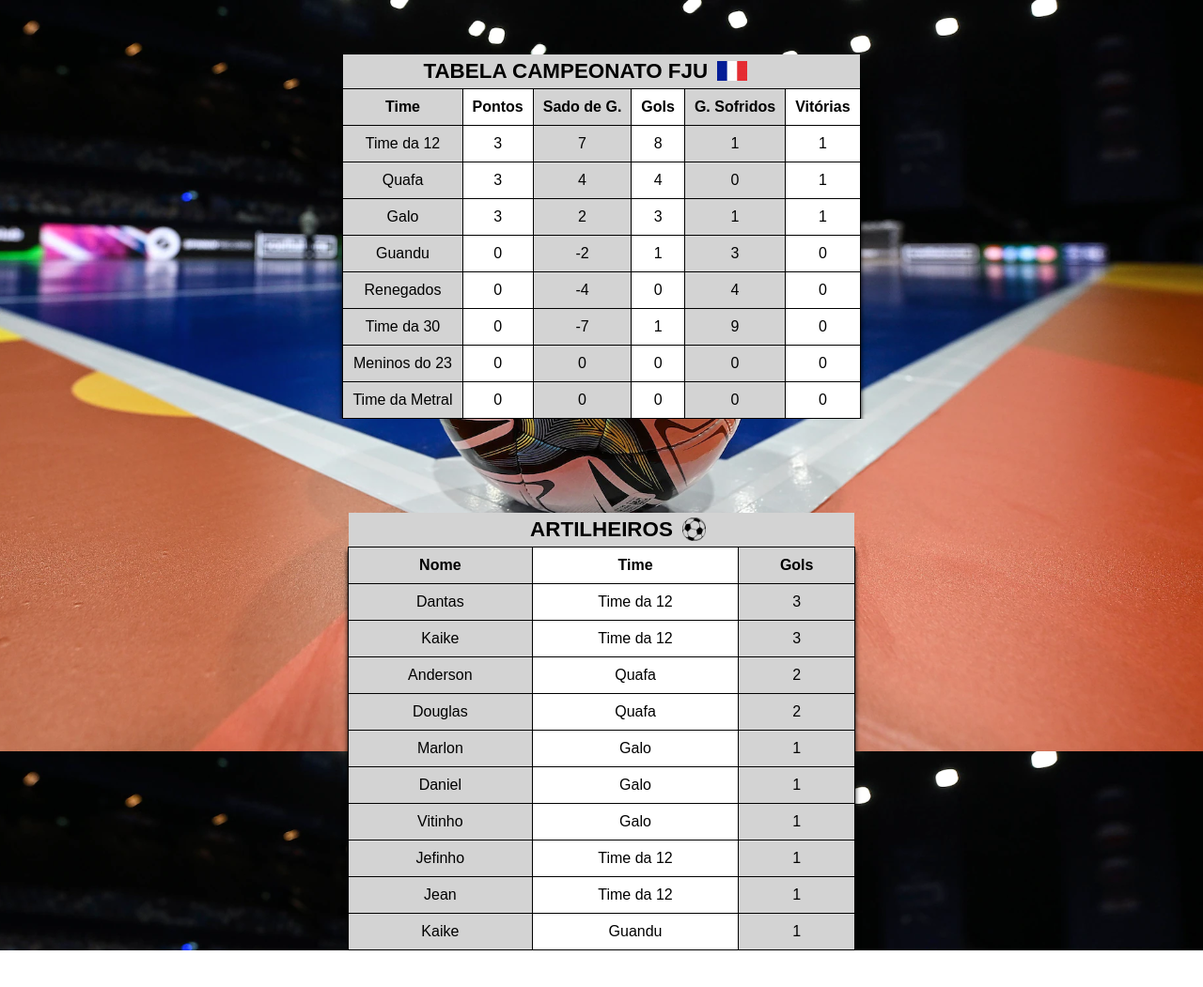
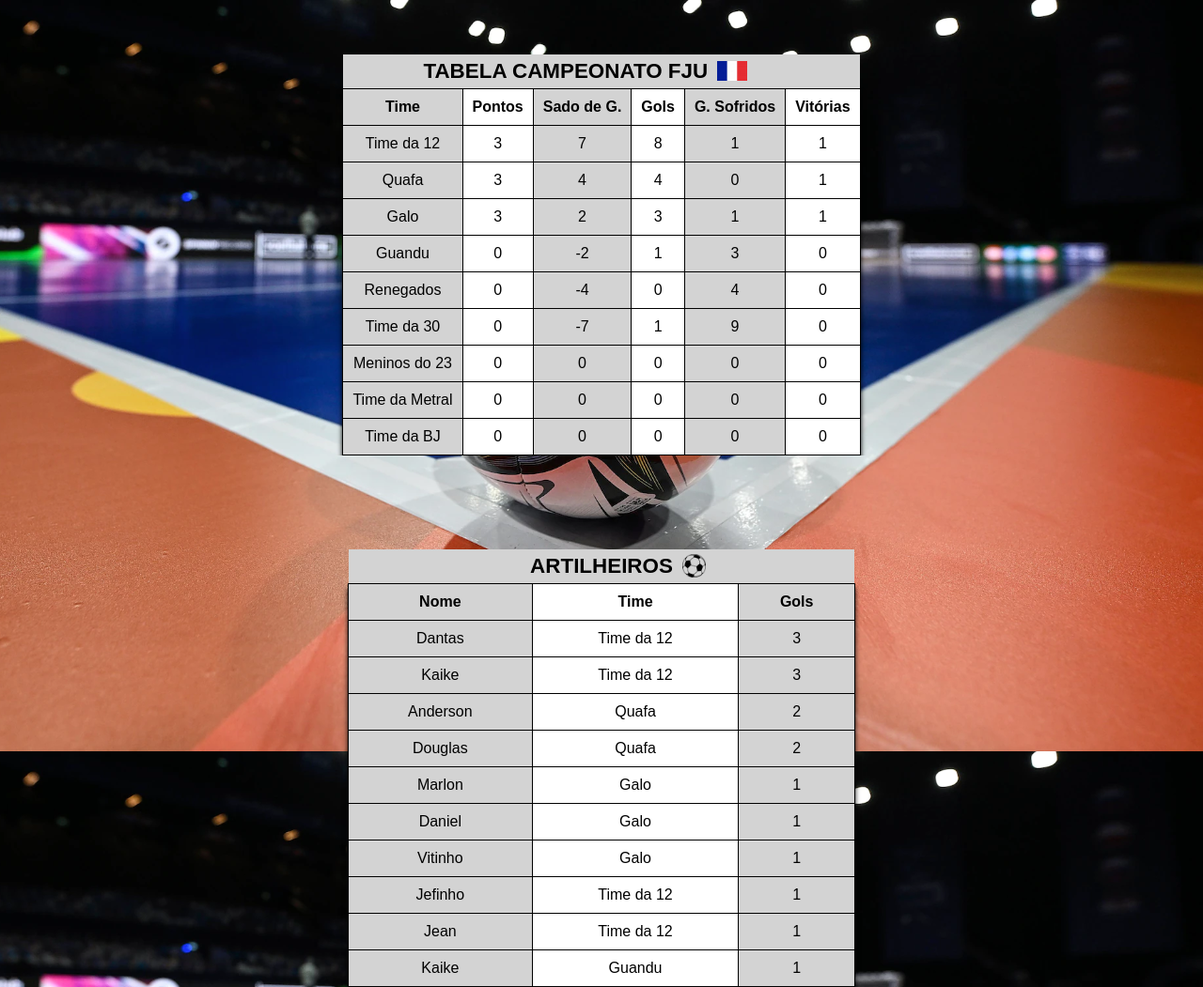
Before and after one commit to Lucas-S-Xavier/tabela-campeonato, a plain HTML site: page index.html in a window 1280 px wide. Shown: the whole page at 94% size. Before the commit the page ends 1012 px from the top, so only its background shows below. Drawn offline with Linux system fonts and the light colour scheme.

Commit message:
Update index.html

```diff
--- a/index.html
+++ b/index.html
@@ -94,6 +94,14 @@
                                 <td>0</td>
                                 <td>0</td>
                             </tr>
+                            <tr>
+                                <td>Time da BJ</td>
+                                <td>0</td>
+                                <td>0</td>
+                                <td>0</td>
+                                <td>0</td>
+                                <td>0</td>
+                            </tr>
                         </tbody>
                 </table>
         </main>
```
